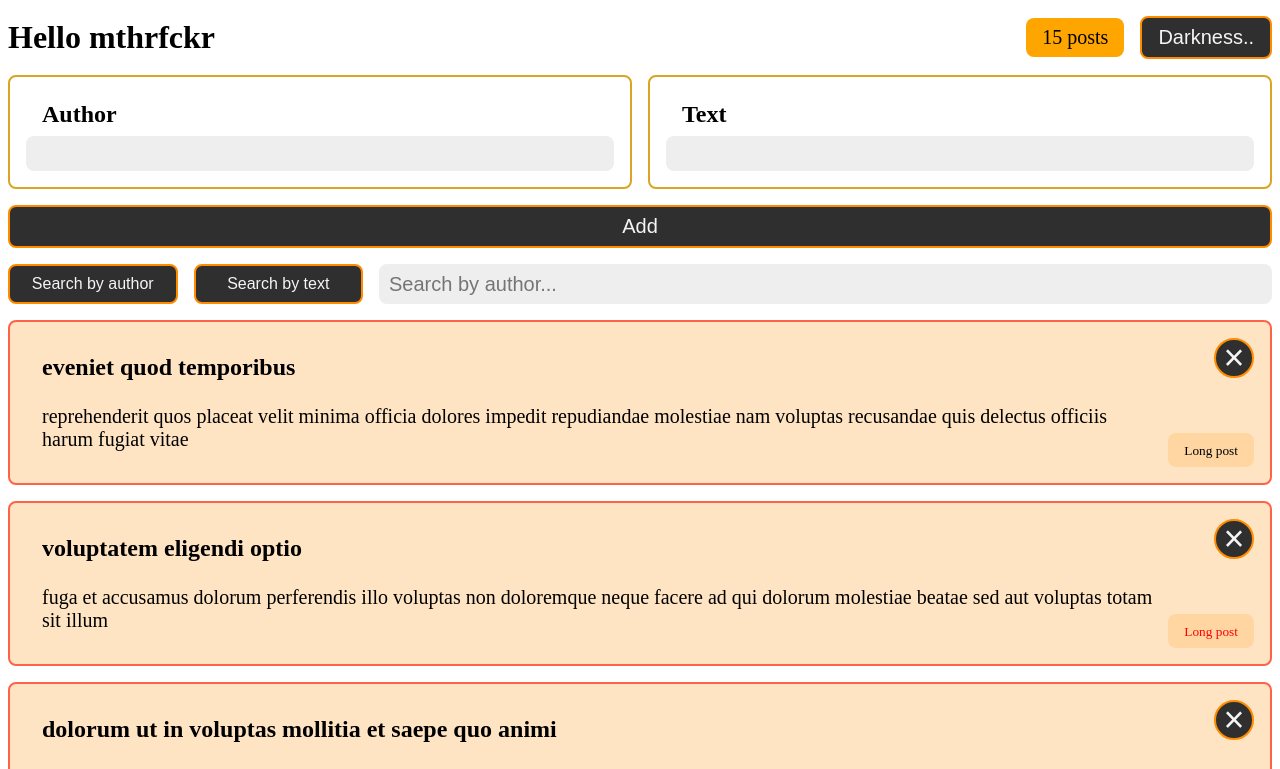
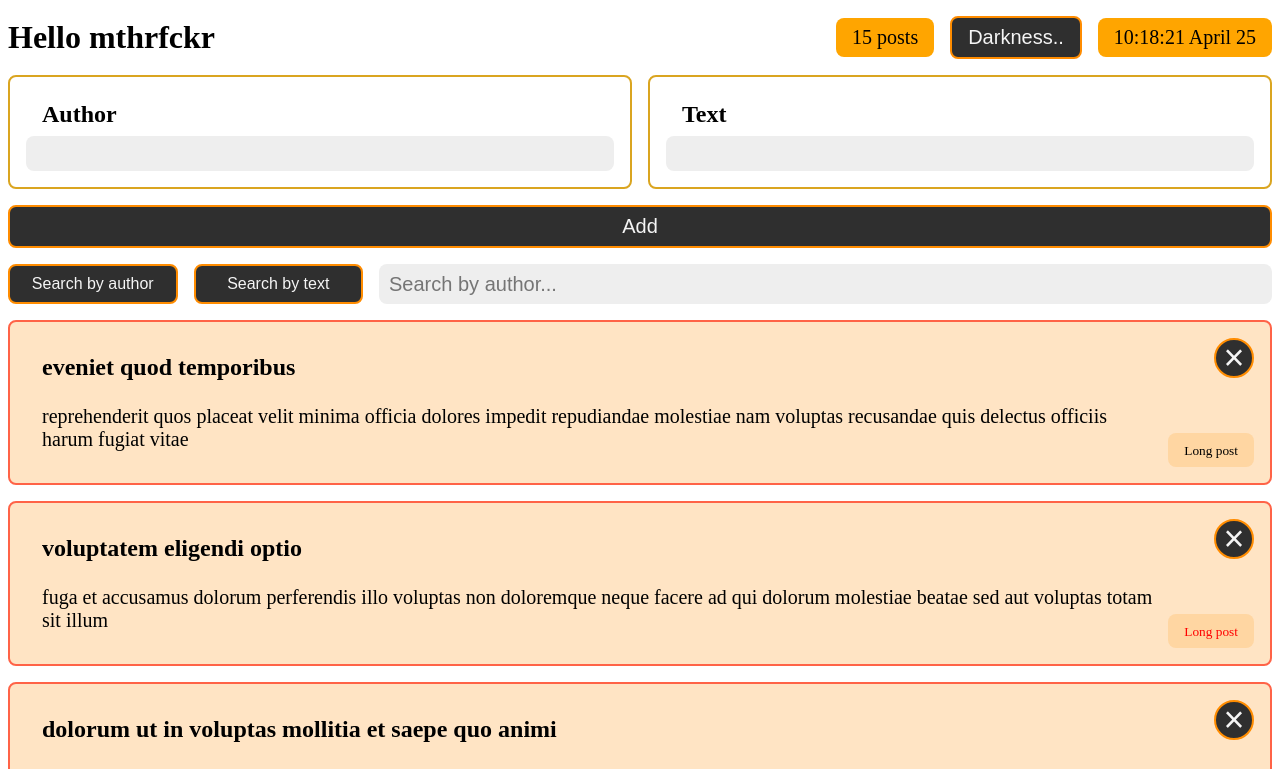
Before and after one commit to SergeyTheHuman/ng-course-vm, an Angular app: page / in a window 1280 px wide. Shown: the top 769 px of the page. Built offline with nearby package versions, Linux system fonts and the light colour scheme.

Commit message:
video #45

```diff
--- a/src/app/app.component.html
+++ b/src/app/app.component.html
@@ -9,6 +9,7 @@
 			{{ lightMode ? 'Darkness..' : 'Light!' }}
 		</button>
 	</div>
+	<mv-date-time></mv-date-time>
 </header>
 <div class="wrapper">
 	<div class="input-wrapper">
--- a/src/app/app.component.scss
+++ b/src/app/app.component.scss
@@ -24,6 +24,7 @@ header {
 		background-color: orange;
 		border-radius: 8px;
 		font-size: 1.25rem;
+		color: black;
 		padding: 0.5rem 1rem;
 	}
 }
--- a/src/app/app.module.ts
+++ b/src/app/app.module.ts
@@ -1,8 +1,10 @@
 import { NgModule } from '@angular/core'
 import { BrowserModule } from '@angular/platform-browser'
 
+import { CommonModule } from '@angular/common'
 import { FormsModule } from '@angular/forms'
 import { AppComponent } from './app.component'
+import { DateTimeComponent } from './components/date-time/date-time/date-time.component'
 import { PostFilterComponent } from './components/post-filter/post-filter.component'
 import { PostFormComponent } from './components/post-form/post-form/post-form.component'
 import { PostComponent } from './components/post/post.component'
@@ -17,13 +19,14 @@ import { PostsPipe } from './pipes/posts/posts.pipe'
 		PostComponent,
 		PostFormComponent,
 		PostFilterComponent,
+		DateTimeComponent,
 		StyleDirective,
 		IfNotDirective,
 		PostsPipe,
 		FilterPipe,
 		PostFilterComponent,
 	],
-	imports: [BrowserModule, FormsModule],
+	imports: [BrowserModule, CommonModule, FormsModule],
 	providers: [Document],
 	bootstrap: [AppComponent],
 })
--- /dev/null
+++ b/src/app/components/date-time/date-time/date-time.component.html
@@ -0,0 +1,3 @@
+<div>
+	<span>{{ date$ | async | date : 'HH:mm:ss MMMM d' }}</span>
+</div>
--- /dev/null
+++ b/src/app/components/date-time/date-time/date-time.component.scss
@@ -0,0 +1,8 @@
+div {
+	margin-left: 1rem;
+	font-size: 1.25rem;
+	background-color: orange;
+	border-radius: 8px;
+	padding: 0.5rem 1rem;
+	color: black;
+}
--- /dev/null
+++ b/src/app/components/date-time/date-time/date-time.component.ts
@@ -0,0 +1,21 @@
+import { Component, OnInit } from '@angular/core'
+import { Observable } from 'rxjs'
+
+@Component({
+	selector: 'mv-date-time',
+	templateUrl: './date-time.component.html',
+	styleUrls: ['./date-time.component.scss'],
+})
+export class DateTimeComponent implements OnInit {
+	date$!: Observable<Date>
+	date: Date = new Date()
+
+	ngOnInit(): void {
+		this.date$ = new Observable((observer) => {
+			observer.next(new Date())
+			setInterval(() => {
+				observer.next(new Date())
+			}, 1000)
+		})
+	}
+}
--- a/src/app/pipes/filter/filter.pipe.ts
+++ b/src/app/pipes/filter/filter.pipe.ts
@@ -3,13 +3,14 @@ import { Field } from 'src/app/components/post-filter/post-filter-field.type'
 
 @Pipe({
 	name: 'filter',
+	pure: false,
 })
 export class FilterPipe implements PipeTransform {
 	constructor() {}
 
 	transform(array: any[], filterBy: Field, search: string): any[] {
 		return array.filter((item) =>
-			item[filterBy].toLowerCase().includes(search.toLowerCase()),
+			item[filterBy].toLowerCase().includes(search.trim().toLowerCase()),
 		)
 	}
 }
```
Also changed, not shown: 1 other file (tests, documents, lock files or other folders).
